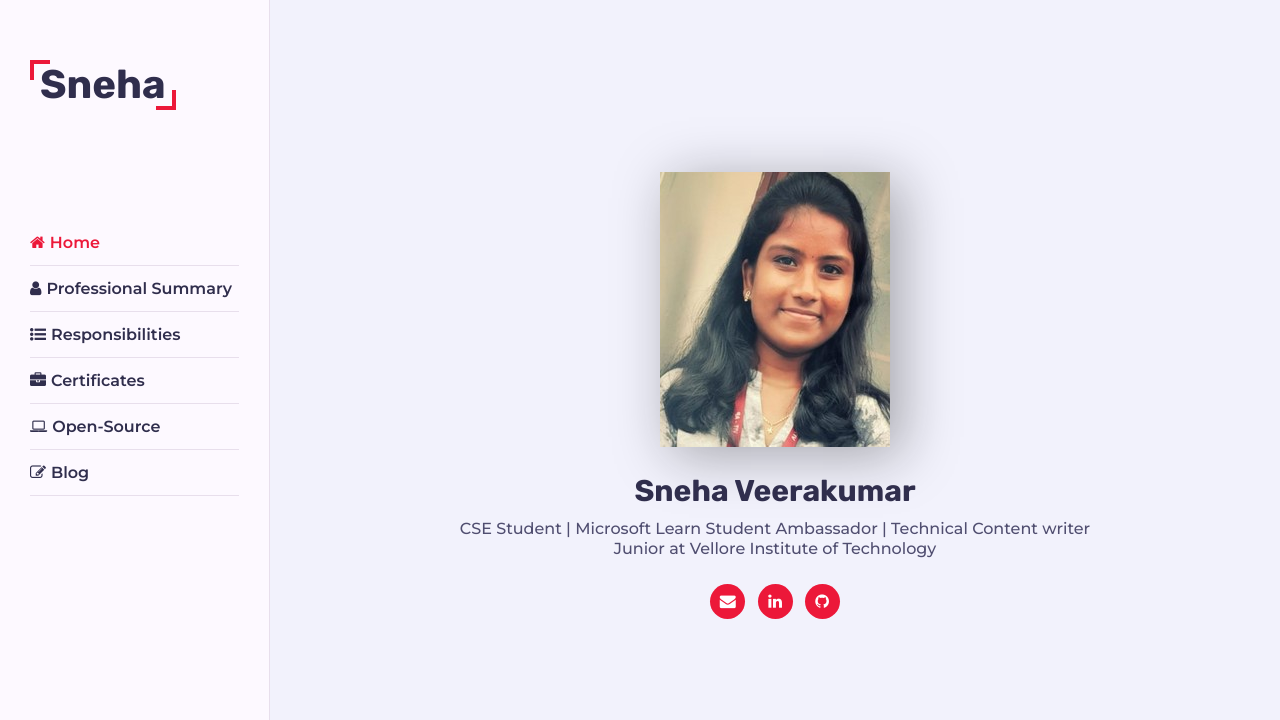
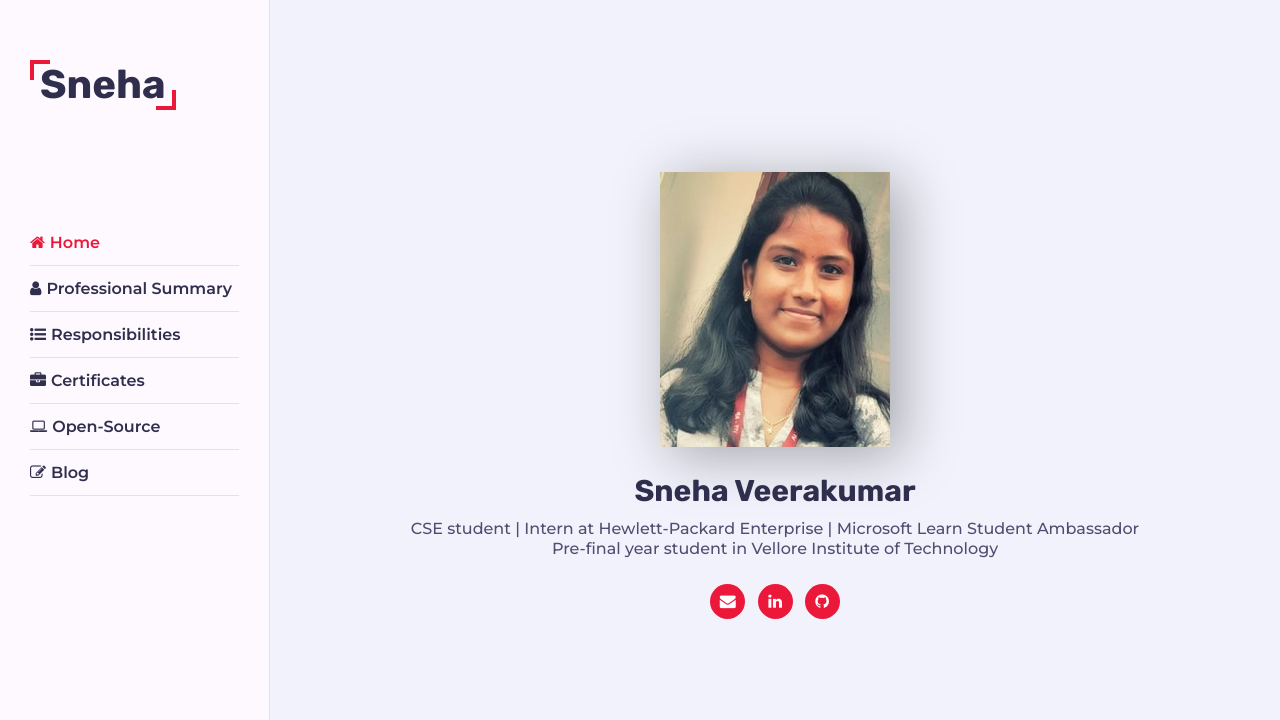
Before and after one commit to SnehaVeerakumar/Sneha-Veerakumar, a plain HTML site: page index.html in a window 1280 px wide. Shown: the top 720 px of the page. Drawn offline with Linux system fonts and the light colour scheme.

Commit message:
Update index.html

```diff
--- a/index.html
+++ b/index.html
@@ -54,8 +54,8 @@
 <div class="intro">
 <img src="images/img.jpg" alt="profile" class="shadow-dark">
 <h1>Sneha Veerakumar</h1>
-<p>CSE Student | Microsoft Learn Student Ambassador | Technical Content writer</p>
-<p>Junior at Vellore Institute of Technology</p>
+<p>CSE student | Intern at Hewlett-Packard Enterprise | Microsoft Learn Student Ambassador </p>
+<p>Pre-final year student in Vellore Institute of Technology</p>
 <div class="social-link">
 <a href="mailto:snehaveerakumar2023@gmail.com"><i class="fa fa-envelope"></i></a>
 <a href="https://www.linkedin.com/in/sneha-veerakumar-2b39081b8/"><i class="fa fa-linkedin"></i></a>
@@ -94,7 +94,7 @@
          <p>Course:<span> B.Tech - Computer Science and Engineering</span></p>
          </div>
     <div class='info-item padd-30'>
-         <p>CGPA: <span> 8.56 / 10</span></p>
+         <p>CGPA: <span> 8.65 / 10</span></p>
          </div>
 
 <div class='info-item padd-30'>
```
